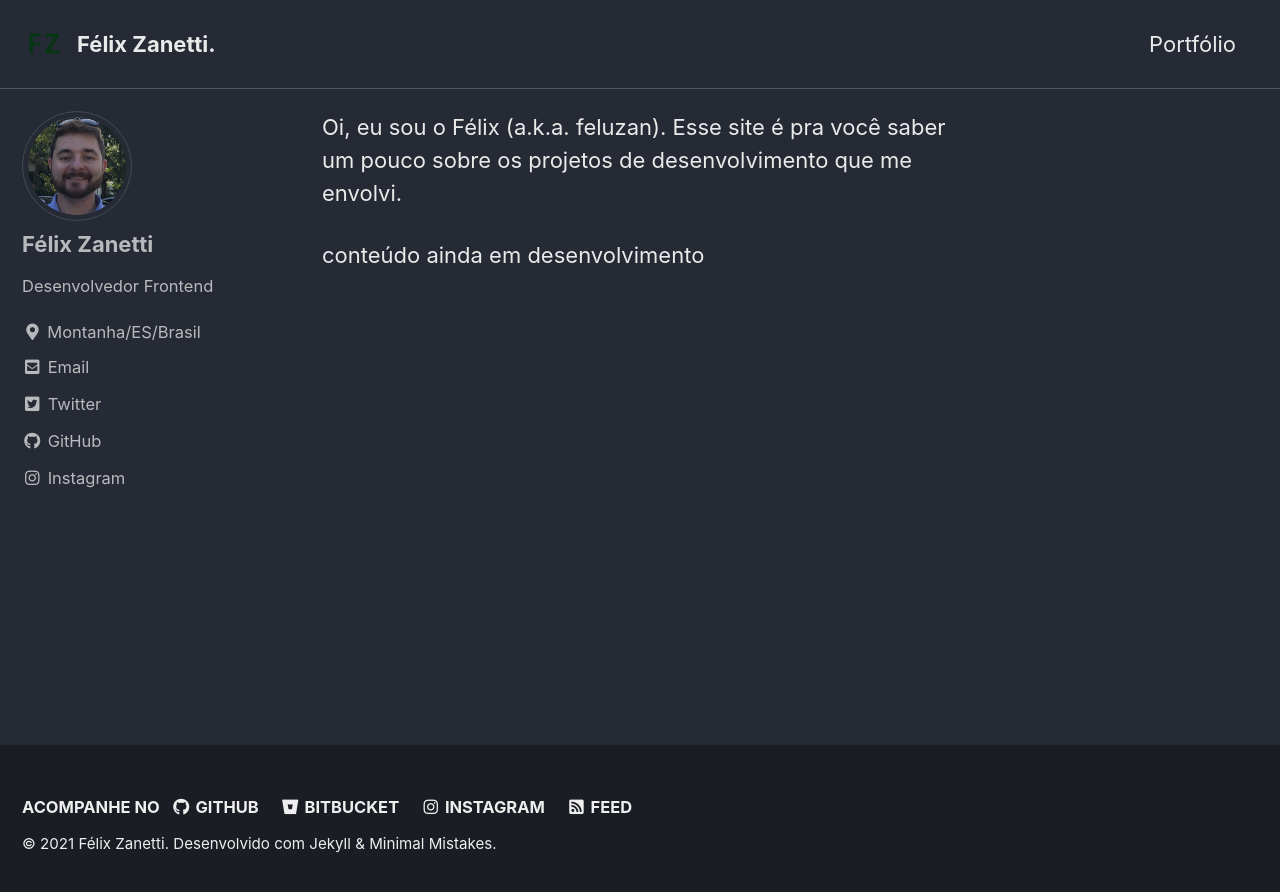
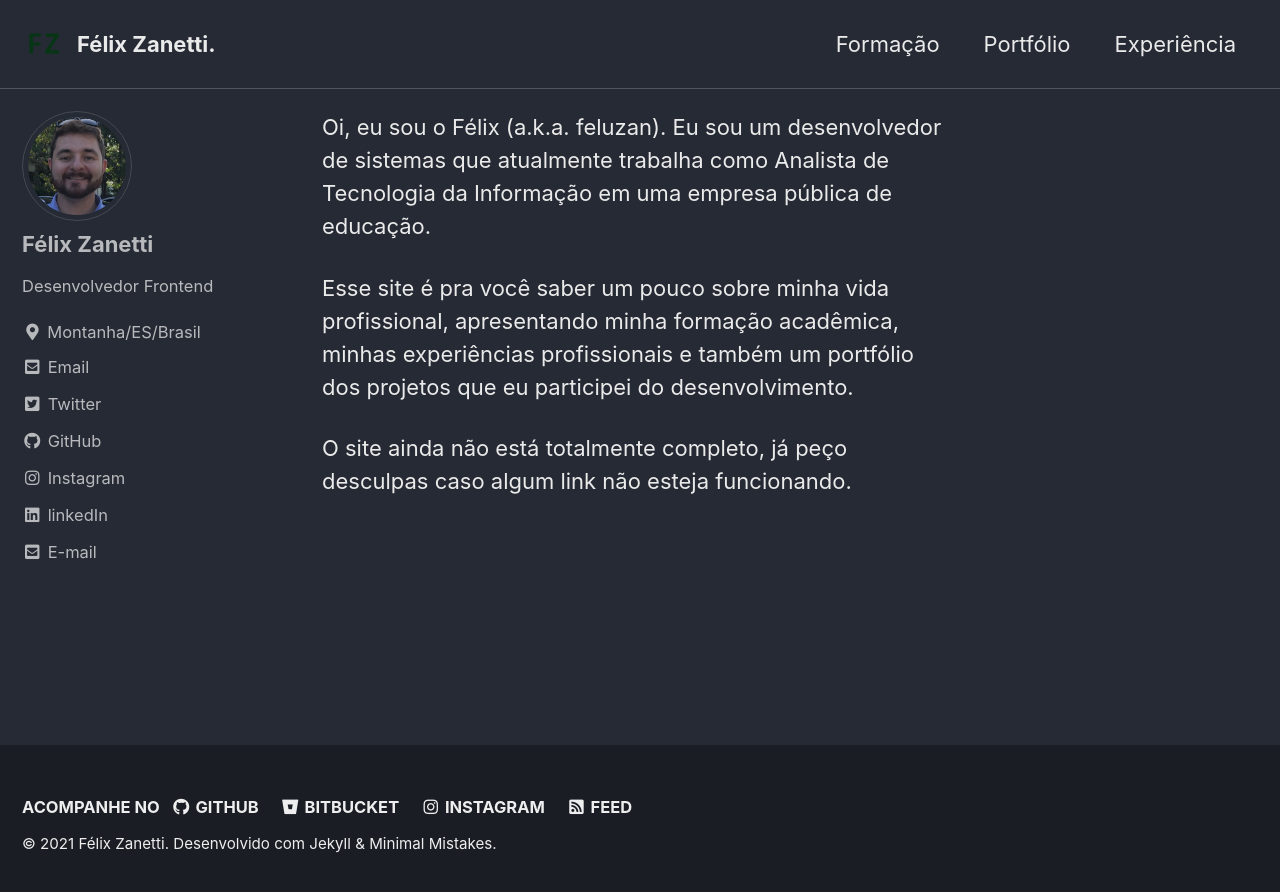
Before and after one commit to feluzan/feluzan.github.io, a Jekyll site: the page built from index.html, in a window 1280 px wide. Shown: the top 892 px of the page. Built offline with Jekyll 4.4.1, drawn with Linux system fonts in a browser that asks for light colours; cached includes are drawn as plain includes; the list of posts is cut into pages by our own code.

Commit message:
no message

```diff
--- a/_config.yml
+++ b/_config.yml
@@ -98,7 +98,7 @@
   avatar           : "/assets/images/bio-photo.png" # path of avatar image, e.g. "/assets/images/bio-photo.jpg"
   bio              : "Desenvolvedor Frontend"
   location         : "Montanha/ES/Brasil"
-  email            :
+  email            : "feluzan@gmail.com"
   links:
     - label: "Email"
       icon: "fas fa-fw fa-envelope-square"
@@ -118,6 +118,9 @@
     - label: "Instagram"
       icon: "fab fa-fw fa-instagram"
       url: "https://instagram.com/feluzan"
+    - label: "linkedIn"
+      icon: "fab fa-fw fa-linkedin"
+      url: "https://www.linkedin.com/in/felix-zanetti/"
 
 # Site Footer
 footer:
--- a/_data/navigation.yml
+++ b/_data/navigation.yml
@@ -1,7 +1,11 @@
 # main links
 main:
+  - title: "Formação"
+    url: "/formacao/"
   - title: "Portfólio"
     url: "/portfolio/"
+  - title: "Experiência"
+    url: "/experiencia/"
   # - title: "About"
   #   url: https://mmistakes.github.io/minimal-mistakes/about/
   # - title: "Sample Posts"
--- a/index.html
+++ b/index.html
@@ -5,6 +5,9 @@
 
 
 <div>
-	<p>	Oi, eu sou o Félix (a.k.a. feluzan). Esse site é pra você saber um pouco sobre os projetos de desenvolvimento que me envolvi.</p>
-	<p>conteúdo ainda em desenvolvimento</p>
+	<p>	Oi, eu sou o Félix (a.k.a. feluzan). Eu sou um desenvolvedor de sistemas que atualmente trabalha como Analista de Tecnologia da Informação em uma empresa pública de educação.</p>
+
+	<p>Esse site é pra você saber um pouco sobre minha vida profissional, apresentando minha formação acadêmica, minhas experiências profissionais e também um portfólio dos projetos que eu participei do desenvolvimento.</p>
+
+	<p>O site ainda não está totalmente completo, já peço desculpas caso algum link não esteja funcionando.</p>
 </div>
```
Also changed, not shown: _pages/experiencia.html (added, +10 -0 lines), _pages/formacao.html (added, +10 -0 lines).
